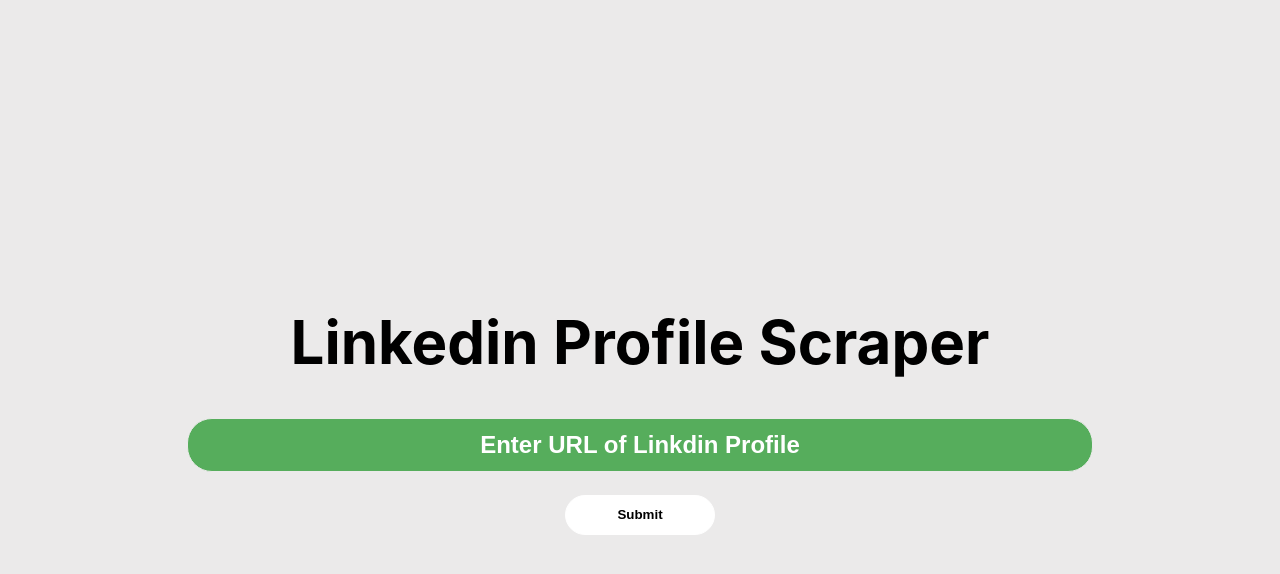
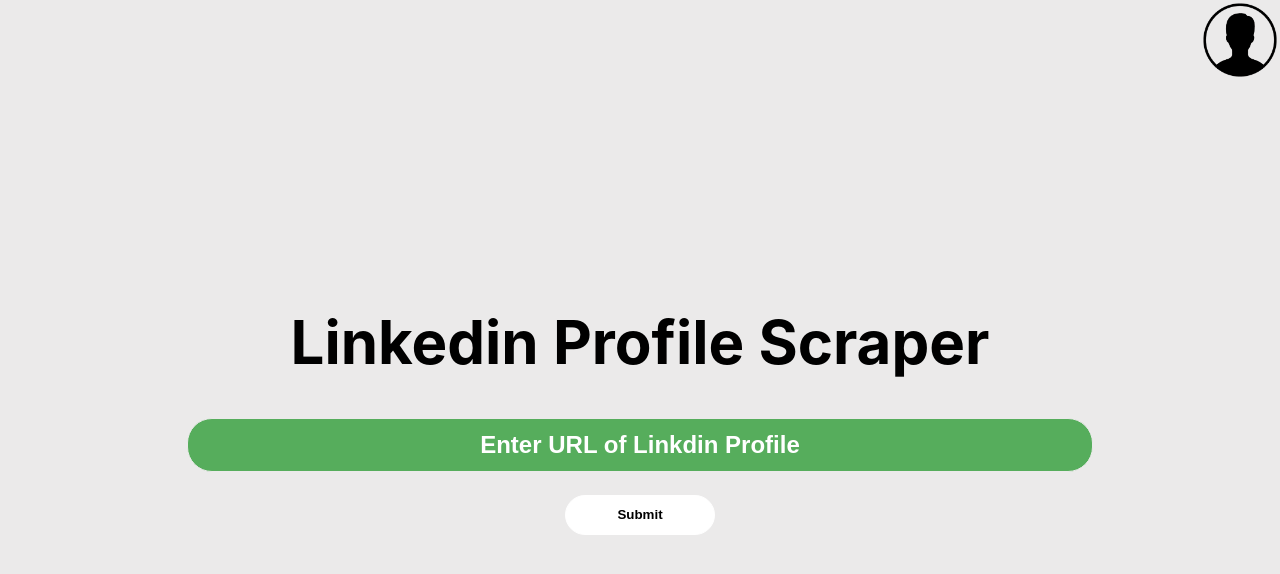
Before and after one commit to CalebThePerson/TractProject, a React (Create React App) app in the folder FrontEnd/trackt/: page /#/Home in a window 1280 px wide. Shown: the top 574 px of the page. Built offline with nearby package versions, Linux system fonts and the light colour scheme.

Commit message:
Added Login Button to View

```diff
--- a/FrontEnd/trackt/src/pages/Home.js
+++ b/FrontEnd/trackt/src/pages/Home.js
@@ -4,6 +4,7 @@ import { Button } from 'react-bootstrap';
 import Form from 'react-bootstrap/Form';
 import '../style/Home.css'
 import axios from 'axios'
+import logo from '../assests/png.png'
 require('cors')
 
 
@@ -35,6 +36,10 @@ export default function Home(){
 
     //API Function will go here
 
+    async function login(){
+
+    }
+
     async function getInformation() {
         await axios(`http://localhost:3001/scrapping?url=`+encodeURI(link) )
     }
@@ -48,6 +53,8 @@ export default function Home(){
     } else {
         return(
             <body id = 'mainBody'>
+                <div id='header'>
+                 <button className = 'logo' onClick = {login}><img src={logo} className='logo'></img></button>
                 <div id = "mainContent">
                 <div id = "contentWrapper">
                     <h1 className = "mainText">Linkedin Profile Scraper</h1>
@@ -63,6 +70,7 @@ export default function Home(){
                     </div>
                 </div>
                 </div>
+                </div>
             </body>
         )
     }
--- a/FrontEnd/trackt/src/style/Home.css
+++ b/FrontEnd/trackt/src/style/Home.css
@@ -1,8 +1,10 @@
+#header {
+    background-color: #ebeaea;
+}
 #mainContent{
     display: flex;
     justify-content: center;
     min-height: 100vh;
-    background-color: #ebeaea;
     align-items: center;
 }
 #contentWrapper {
@@ -56,3 +58,15 @@
     display: flex;
     justify-content: center;
 }
+
+.logo {
+    height: 5rem;
+    width: 5rem;
+    position: absolute;
+    top: 0px;
+    right: 0px;
+    border-width: 0;
+    background-color: #ebeaea;
+    margin-left: 0;
+
+}
```
Also changed, not shown: FrontEnd/trackt/src/assests/png.png (added).
